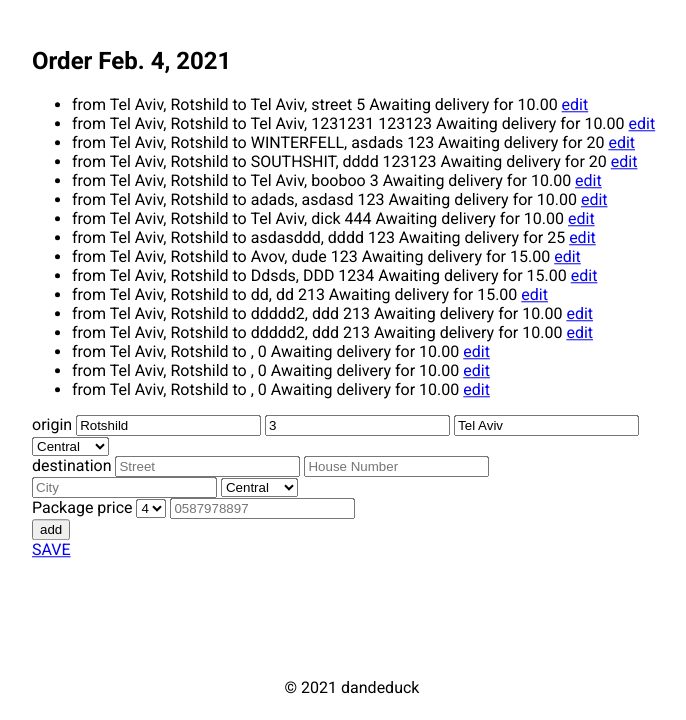
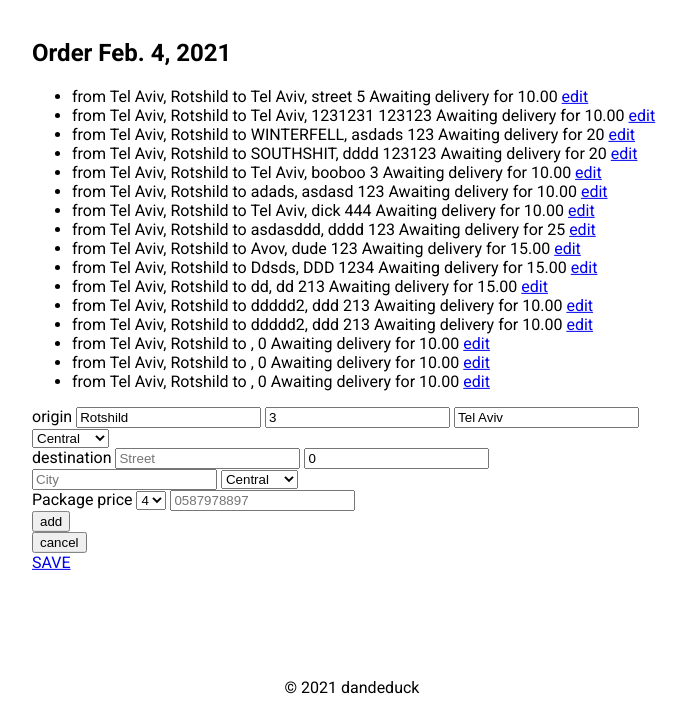
Before and after one commit to dandeduck/package-tracking-web, a Django app: template src/templates/packages/order_edit.html in a window 1280 px wide, after a click on "add". Shown: the part 80-800 px from the top of the page, without its empty margins (288-974 px from the left). Run offline with Django 3.2, Linux system fonts and the light colour scheme; data comes from the database, SQL or seed files in the repository; both versions use the stored data as it was after the commit; the template is opened without the code that fills it: values that come from a table or form of the project are taken from there, most other values are stand-ins (such as "Sample title", 1, 10 or a date in 2020).

Commit message:
added cancel buttom to order edit

```diff
--- a/src/templates/packages/order_edit.html
+++ b/src/templates/packages/order_edit.html
@@ -12,7 +12,7 @@
 
     <button onclick="javascript:toggle_creation()" id="show_creation">add</button>
     <div class="creation" id="creation" style="display: none;">
-        <form method="POST" name="create" action="./?p={{partner.name}}&order={{order.id}}" id="create"> {% csrf_token %}
+        <form method="POST" name="create" id="create"> {% csrf_token %}
             <div class="creation--left">
                 <label>origin</label>
                 <input type="text" placeholder="Street" name="origin_street" value="{{partner.address.street_name}}"/>
@@ -35,7 +35,7 @@
             <div class="creation--center">
                 <label>destination</label>
                 <input type="text" placeholder="Street" name="destination_street"/>
-                <input type="number" placeholder="House Number" name="destination_street_number"/>
+                <input type="number" placeholder="House Number" value="0" name="destination_street_number"/>
                 <input type="text" placeholder="City" name="destination_city" list="cities"/>
                 {% include "packages/parts/list_cities.html" %}
                 <select name="destination_area" class="area__select sla2" form="create">
@@ -54,26 +54,33 @@
                 <input type="tel" placeholder="0587978897" name="phone_number"/>
             </div>
             <div class="creation--bottom">
-                <input type="button" onclick="javascript:toggle_creation()" value="add" class="create__button btn"/>
+                <button onclick="javascript:toggle_creation()">add</button>
             </div>
         </form>
+        <button class="creation--bottom" onclick="javascript:hide_form()">cancel</button>
     </div>
     <a href="/notify/?p={{partner}}&next=/partners/{{partner}}">SAVE</a>
     <script type="text/javascript">
-        function toggle_creation()
-        {
+        function toggle_creation() {
             var creation = document.getElementById("creation");
             var show_creation = document.getElementById("show_creation");
 
             if(show_creation.style.display === "none") {
-                document.forms[0].submit()
-                show_creation.style.display = "block"
-                creation.style.display = "none"
+                document.forms[0].submit();
+                hide_form();
             }
             else {
-                show_creation.style.display = "none"
-                creation.style.display = "block"
+                show_creation.style.display = "none";
+                creation.style.display = "block";
             }
+        }
+
+        function hide_form() {
+            var creation = document.getElementById("creation");
+            var show_creation = document.getElementById("show_creation");
+
+            show_creation.style.display = "block";
+            creation.style.display = "none";
         }
     </script>
 {% endblock %}
```
Also changed, not shown: src/db.sqlite3.
